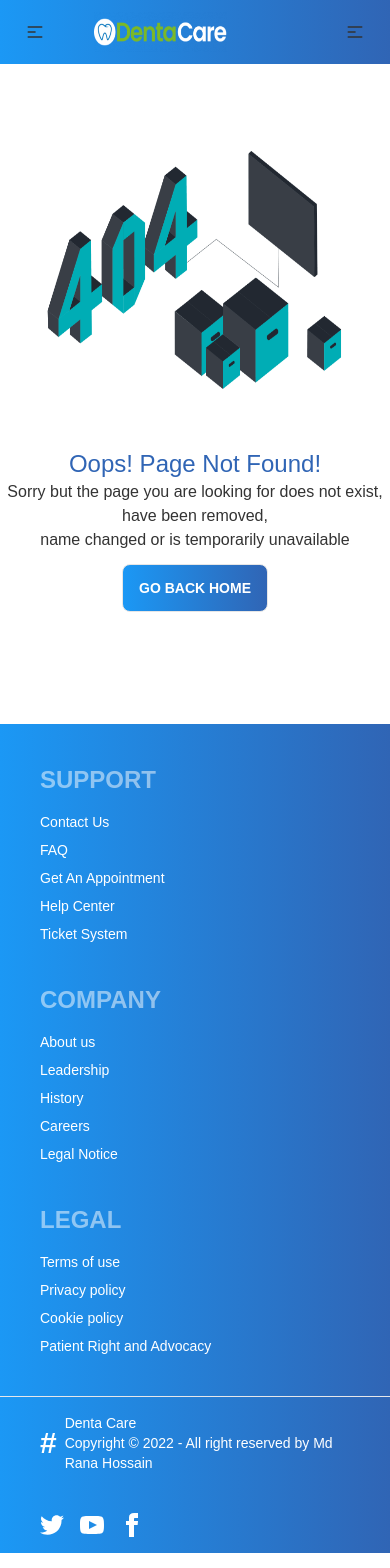
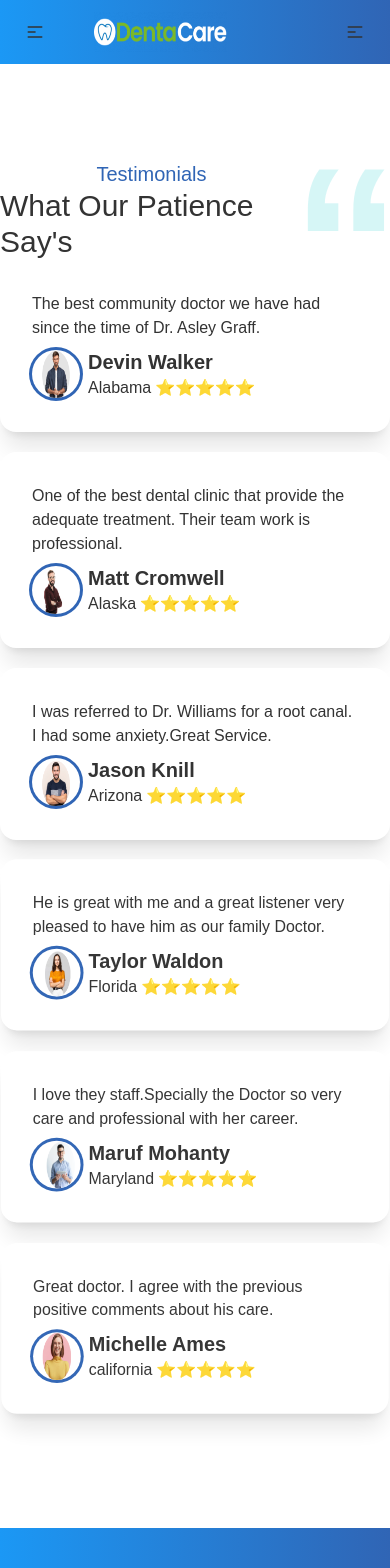
Before and after one commit to rana135/dental, a React (Create React App) app: page /reviews in a window 390 px wide. Shown: the top 1568 px of the page. Built offline with nearby package versions, Linux system fonts and the light colour scheme; no server answers; what tw-elements would draw is missing.

Commit message:
full set up done

```diff
--- a/src/App.js
+++ b/src/App.js
@@ -2,7 +2,6 @@ import { Route, Routes } from 'react-router-dom';
 import './App.css';
 import Navbar from './pages/Shared/Navbar/Navbar';
 import Home from './pages/Home/Home';
-import About from './pages/About/About';
 import ScrollToTop from "react-scroll-to-top";
 import Footer from './pages/Shared/Footer/Footer';
 import Appointment from './pages/Appointment/Appointment';
@@ -15,6 +14,8 @@ import 'react-toastify/dist/ReactToastify.css';
 import Dashboard from './pages/Dashboard/Dashboard';
 import MyReview from './pages/Dashboard/MyReview';
 import MyAppointment from './pages/Dashboard/MyAppointment';
+import AllReviews from './pages/Home/AllReviews';
+import Map from './pages/Map/Map';
 
 function App() {
   return (
@@ -27,6 +28,8 @@ function App() {
             <Appointment />
           </RequireAuth>
         } />
+        <Route path="/contact" element={<Map />} />
+        <Route path="/reviews" element={<AllReviews />} />
         <Route path="/dashboard" element={
           <RequireAuth>
             <Dashboard />
@@ -35,7 +38,6 @@ function App() {
           <Route index element={<MyAppointment />} />
         <Route path="review" element={<MyReview />} />
         </Route>
-        <Route path="/about" element={<About />} />
         <Route path="/login" element={<Login />} />
         <Route path="/signup" element={<SignUp />} />
         <Route path="*" element={<NotFound />} />
--- a/src/pages/About/About.js
+++ /dev/null
@@ -1,101 +0,0 @@
-import React from 'react';
-import Map from '../Map/Map';
-
-const About = () => {
-    return (
-        <div>
-            <div>
-            <div className="accordion accordion-flush" id="accordionFlushExample">
-                <div className="accordion-item border-t-0 border-l-0 border-r-0 rounded-none bg-white border border-gray-200">
-                    <h2 className="accordion-header mb-0" id="flush-headingOne">
-                        <button className="accordion-button
-    relative
-    flex
-    items-center
-    w-full
-    py-4
-    px-5
-    text-base text-gray-800 text-left
-    bg-white
-    border-0
-    rounded-none
-    transition
-    focus:outline-none" type="button" data-bs-toggle="collapse" data-bs-target="#flush-collapseOne"
-                            aria-expanded="false" aria-controls="flush-collapseOne">
-                            Accordion Item #1
-                        </button>
-                    </h2>
-                    <div id="flush-collapseOne" className="accordion-collapse border-0 collapse show"
-                        aria-labelledby="flush-headingOne" data-bs-parent="#accordionFlushExample">
-                        <div className="accordion-body py-4 px-5">Placeholder content for this accordion, which is intended to
-                            demonstrate
-                            the <code>.accordion-flush</code> class. This is the first item's accordion body.</div>
-                    </div>
-                </div>
-                <div className="accordion-item border-l-0 border-r-0 rounded-none bg-white border border-gray-200">
-                    <h2 className="accordion-header mb-0" id="flush-headingTwo">
-                        <button className="accordion-button
-    collapsed
-    relative
-    flex
-    items-center
-    w-full
-    py-4
-    px-5
-    text-base text-gray-800 text-left
-    bg-white
-    border-0
-    rounded-none
-    transition
-    focus:outline-none" type="button" data-bs-toggle="collapse" data-bs-target="#flush-collapseTwo"
-                            aria-expanded="false" aria-controls="flush-collapseTwo">
-                            Accordion Item #2
-                        </button>
-                    </h2>
-                    <div id="flush-collapseTwo" className="accordion-collapse border-0 collapse" aria-labelledby="flush-headingTwo"
-                        data-bs-parent="#accordionFlushExample">
-                        <div className="accordion-body py-4 px-5">Placeholder content for this accordion, which is intended to
-                            demonstrate
-                            the <code>.accordion-flush</code> class. This is the second item's accordion body. Let's imagine this
-                            being
-                            filled with some actual content.</div>
-                    </div>
-                </div>
-                <div className="accordion-item border-l-0 border-r-0 border-b-0 rounded-none bg-white border border-gray-200">
-                    <h2 className="accordion-header mb-0" id="flush-headingThree">
-                        <button className="accordion-button
-    collapsed
-    relative
-    flex
-    items-center
-    w-full
-    py-4
-    px-5
-    text-base text-gray-800 text-left
-    bg-white
-    border-0
-    rounded-none
-    transition
-    focus:outline-none" type="button" data-bs-toggle="collapse" data-bs-target="#flush-collapseThree"
-                            aria-expanded="false" aria-controls="flush-collapseThree">
-                            Accordion Item #3
-                        </button>
-                    </h2>
-                    <div id="flush-collapseThree" className="accordion-collapse collapse" aria-labelledby="flush-headingThree"
-                        data-bs-parent="#accordionFlushExample">
-                        <div className="accordion-body py-4 px-5">Placeholder content for this accordion, which is intended to
-                            demonstrate
-                            the <code>.accordion-flush</code> class. This is the third item's accordion body. Nothing more exciting
-                            happening here in terms of content, but just filling up the space to make it look, at least at first
-                            glance,
-                            a bit more representative of how this would look in a real-world application.</div>
-                    </div>
-                </div>
-            </div>
-        </div>
-           <Map></Map>
-        </div>
-    );
-};
-
-export default About;
--- /dev/null
+++ b/src/pages/Home/AllReview.js
@@ -0,0 +1,30 @@
+import React from 'react';
+
+const AllReview = ({allReview}) => {
+    return (
+        <div>
+            <div data-aos="zoom-in-down" data-aos-duration="3000"
+                className="card lg:max-w-lg bg-base-100 shadow-xl">
+                <div className="card-body">
+                    <p>{allReview.review}</p>
+                    <div className='flex items-center'>
+                        <div className="avatar">
+                            <div className="w-12 rounded-full ring ring-primary ring-offset-base-100 mr-2">
+                                <img src={allReview.img} alt='' />
+                            </div>
+                        </div>
+                        <div>
+                            <h2 className='text-xl font-bold'>{allReview.name}</h2>
+                            <div className='flex'>
+                                <p>{allReview.location}</p>
+                                <p className='ml-1'>⭐⭐⭐⭐⭐</p>
+                            </div>
+                        </div>
+                    </div>
+                </div>
+            </div>
+        </div>
+    );
+};
+
+export default AllReview;
--- /dev/null
+++ b/src/pages/Home/AllReviews.js
@@ -0,0 +1,86 @@
+import React from 'react';
+import AllReview from './AllReview';
+import quote from '../../assets/icons/quote.svg';
+import people1 from '../../assets/reviews/review1.png'
+import people2 from '../../assets/reviews/review2.png'
+import people3 from '../../assets/reviews/review3.png'
+import people4 from '../../assets/reviews/review4.png'
+import people5 from '../../assets/reviews/review5.png'
+import people6 from '../../assets/reviews/review6.png'
+import { Link } from 'react-router-dom';
+
+const AllReviews = ({ allReviews }) => {
+    const reviews = [
+        {
+            "_id": 1,
+            "img": people1,
+            "review": "The best community doctor we have had since the time of Dr. Asley Graff.",
+            "name": "Devin Walker",
+            "location": "Alabama",
+            "ratings": 5
+        },
+        {
+            "_id": 2,
+            "img": people2,
+            "review": "One of the best dental clinic that provide the adequate treatment. Their team work is professional.",
+            "name": "Matt Cromwell",
+            "location": "Alaska",
+            "ratings": 5
+        },
+        {
+            "_id": 3,
+            "img": people3,
+            "review": "I was referred to Dr. Williams for a root canal. I had some anxiety.Great Service.",
+            "name": "Jason Knill",
+            "location": "Arizona",
+            "ratings": 4.5
+        },
+        {
+            "_id": 4,
+            "img": people4,
+            "review": "He is great with me and a great listener very pleased to have him as our family Doctor.",
+            "name": "Taylor Waldon",
+            "location": "Florida",
+            "ratings": 5
+        },
+        {
+            "_id": 5,
+            "img": people5,
+            "review": "I love they staff.Specially the Doctor so very care and professional with her career.",
+            "name": "Maruf Mohanty",
+            "location": "Maryland",
+            "ratings": 4.5
+        },
+        {
+            "_id": 6,
+            "img": people6,
+            "review": "Great doctor. I agree with the previous positive comments about his care.",
+            "name": "Michelle Ames",
+            "location": "california",
+            "ratings": 4
+        }
+    ]
+    return (
+        <section className='mt-24'>
+            <div className='flex justify-between'>
+                <div>
+                    <h2 className='text-xl text-primary text-center'>Testimonials</h2>
+                    <h1 className='text-3xl'>What Our Patience Say's</h1>
+                </div>
+                <div>
+                    <img className='w-24 lg:w-18' src={quote} alt="" />
+                </div>
+            </div>
+            <div className='grid grid-cols-1 md:grid-cols-2 lg:grid-cols-3 gap-5'>
+                {
+                    reviews.map(allReview => <AllReview
+                        key={allReview._id}
+                        allReview={allReview}
+                    ></AllReview>)
+                }
+            </div>
+        </section>
+    );
+};
+
+export default AllReviews;
--- a/src/pages/Home/MakeAppointment.js
+++ b/src/pages/Home/MakeAppointment.js
@@ -1,5 +1,5 @@
 import React from 'react';
-import doctor from '../../assets/images/doctor-small.png'
+import doctor from '../../assets/images/doctor.png'
 import FocusButton from '../Shared/FocusButton';
 import appointment from '../../assets/images/appointment.png'
 
--- a/src/pages/Home/Testimonials.js
+++ b/src/pages/Home/Testimonials.js
@@ -1,4 +1,5 @@
 import React from 'react';
+import { Link } from 'react-router-dom';
 import quote from '../../assets/icons/quote.svg';
 import people1 from '../../assets/reviews/review1.png'
 import people2 from '../../assets/reviews/review2.png'
@@ -15,7 +16,7 @@ const Testimonials = () => {
       "img": people1,
       "review": "The best community doctor we have had since the time of Dr. Asley Graff.",
       "name": "Devin Walker",
-          "location":"Alabama",
+      "location": "Alabama",
       "ratings": 5
     },
     {
@@ -23,7 +24,7 @@ const Testimonials = () => {
       "img": people2,
       "review": "One of the best dental clinic that provide the adequate treatment. Their team work is professional.",
       "name": "Matt Cromwell",
-          "location":"Alaska",
+      "location": "Alaska",
       "ratings": 5
     },
     {
@@ -31,7 +32,7 @@ const Testimonials = () => {
       "img": people3,
       "review": "I was referred to Dr. Williams for a root canal. I had some anxiety.Great Service.",
       "name": "Jason Knill",
-          "location":"Arizona",
+      "location": "Arizona",
       "ratings": 4.5
     },
     {
@@ -39,7 +40,7 @@ const Testimonials = () => {
       "img": people4,
       "review": "He is great with me and a great listener very pleased to have him as our family Doctor.",
       "name": "Taylor Waldon",
-          "location":"Florida",
+      "location": "Florida",
       "ratings": 5
     },
     {
@@ -47,7 +48,7 @@ const Testimonials = () => {
       "img": people5,
       "review": "I love they staff.Specially the Doctor so very care and professional with her career.",
       "name": "Maruf Mohanty",
-          "location":"Maryland",
+      "location": "Maryland",
       "ratings": 4.5
     },
     {
@@ -55,7 +56,7 @@ const Testimonials = () => {
       "img": people6,
       "review": "Great doctor. I agree with the previous positive comments about his care.",
       "name": "Michelle Ames",
-          "location":"california",
+      "location": "california",
       "ratings": 4
     }
   ]
@@ -72,11 +73,14 @@ const Testimonials = () => {
       </div>
       <div className='grid grid-cols-1 md:grid-cols-2 lg:grid-cols-3 gap-5'>
         {
-                    reviews.map(review => <Review
+          reviews.slice(0, 3).map(review => <Review
             key={review._id}
             review={review}
           ></Review>)
         }
+        <div className='lg:mx-96'>
+          <button className='btn btn-primary text-white'><Link to='/reviews'>All Reviews</Link></button>
+        </div>
       </div>
     </section>
   );
--- a/src/pages/Shared/Navbar/Navbar.js
+++ b/src/pages/Shared/Navbar/Navbar.js
@@ -17,7 +17,6 @@ const Navbar = () => {
         <li><Link to='/appointment'>APPOINTMENT</Link></li>
         <li><Link to='/reviews'>REVIEWS</Link></li>
         <li><Link to='/contact'>CONTACT US</Link></li>
-        <li><Link to='/about'>ABOUT</Link></li>
         {user && <li><Link to='/dashboard'>DASHBOARD</Link></li>}
         <li>{user ? <button onClick={logout} className="btn btn-secondary">signout</button> : <Link to='/login'>LOGIN</Link>}</li>
     </>
```
Also changed, not shown: src/assets/images/doctor-small.png (deleted), src/assets/images/doctor.png (added). Lines whose indentation alone changed are shown as unchanged.
